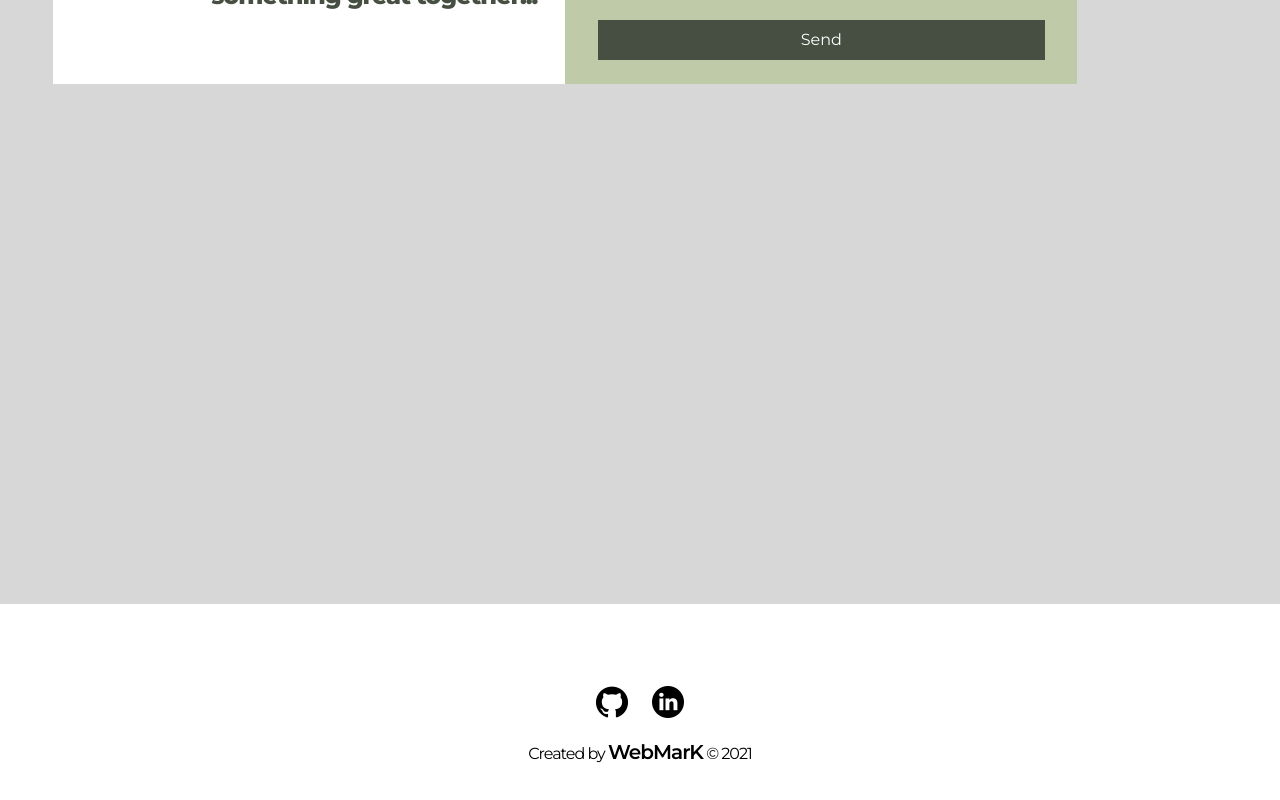
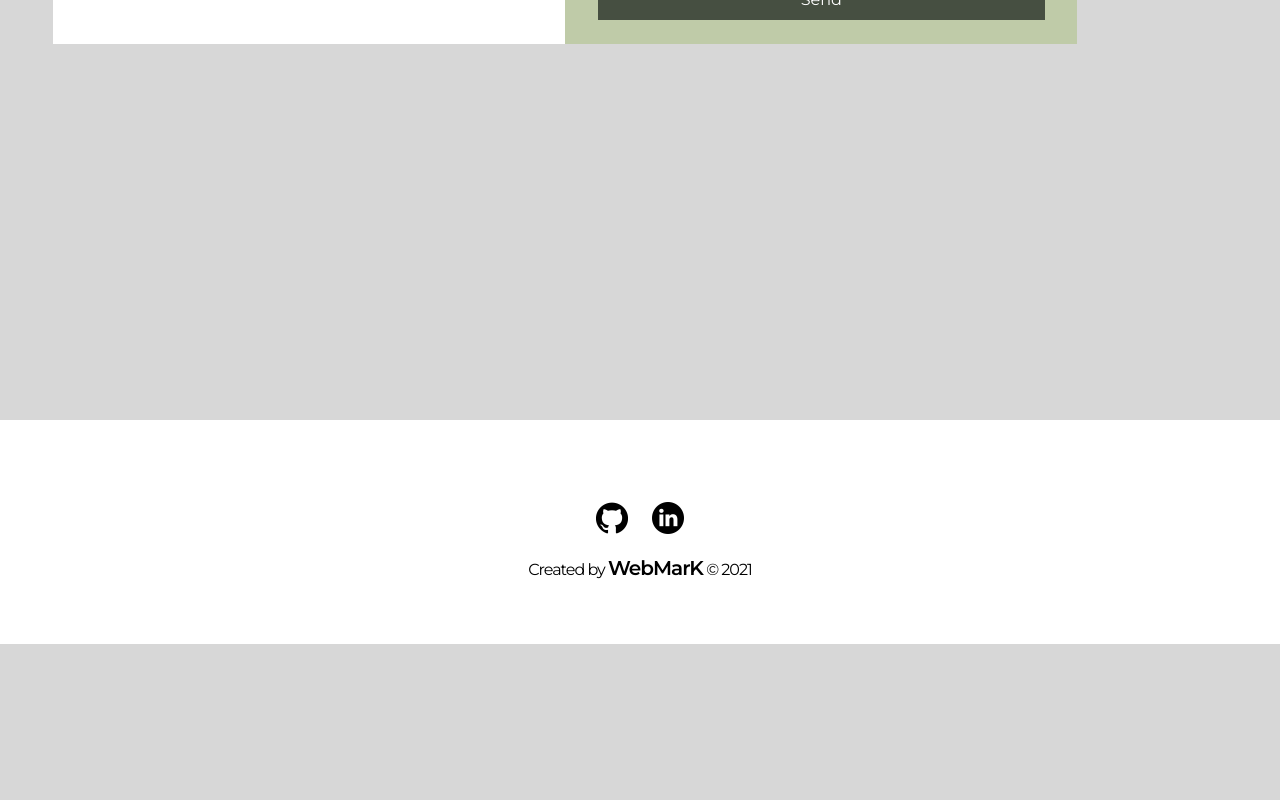
Before and after one commit to MartinKuracka/webmark-react, a React (Create React App) app: page / in a window 1280 px wide. Shown: the part 5779-6579 px from the top of the page. After the commit the page ends 6423 px from the top, so only its background shows below. Built offline with nearby package versions, Linux system fonts and the light colour scheme.

Commit message:
footer top margin fix

```diff
--- a/src/containers/contact_section/contact.js
+++ b/src/containers/contact_section/contact.js
@@ -18,9 +18,6 @@ const ContactSection = () => {
                     </div>
                     <Form className='mt-5' setHidden={setHidden} setMessage={setMessage}/>
                 </div>
-                <div className='h-20 w-full'>
-                    {/* <p className='text-2xl mt-10 max-w-md text-primary' hidden={hidden}>{infomessage}</p>     */}
-                </div>
             </div>
         </div>
     )
--- a/src/containers/footer/footer.js
+++ b/src/containers/footer/footer.js
@@ -4,7 +4,7 @@ import LinkedIn from './../../img/linkedin.png';
 
 const Footer = () => {
     return(
-        <div className='flex flex-col w-full items-center justify-center h-56 bg-white mt-56'>
+        <div className='flex flex-col w-full items-center justify-center h-56 bg-white mt-20'>
             <div className='flex my-5'>
                 <a clasName='pointer' href='https://github.com/MartinKuracka' target='_blank'>
                     <img className='w-8 mx-3' src={Github} alt='git' />
```
Also changed, not shown: src/img/Coop Background.svg.
